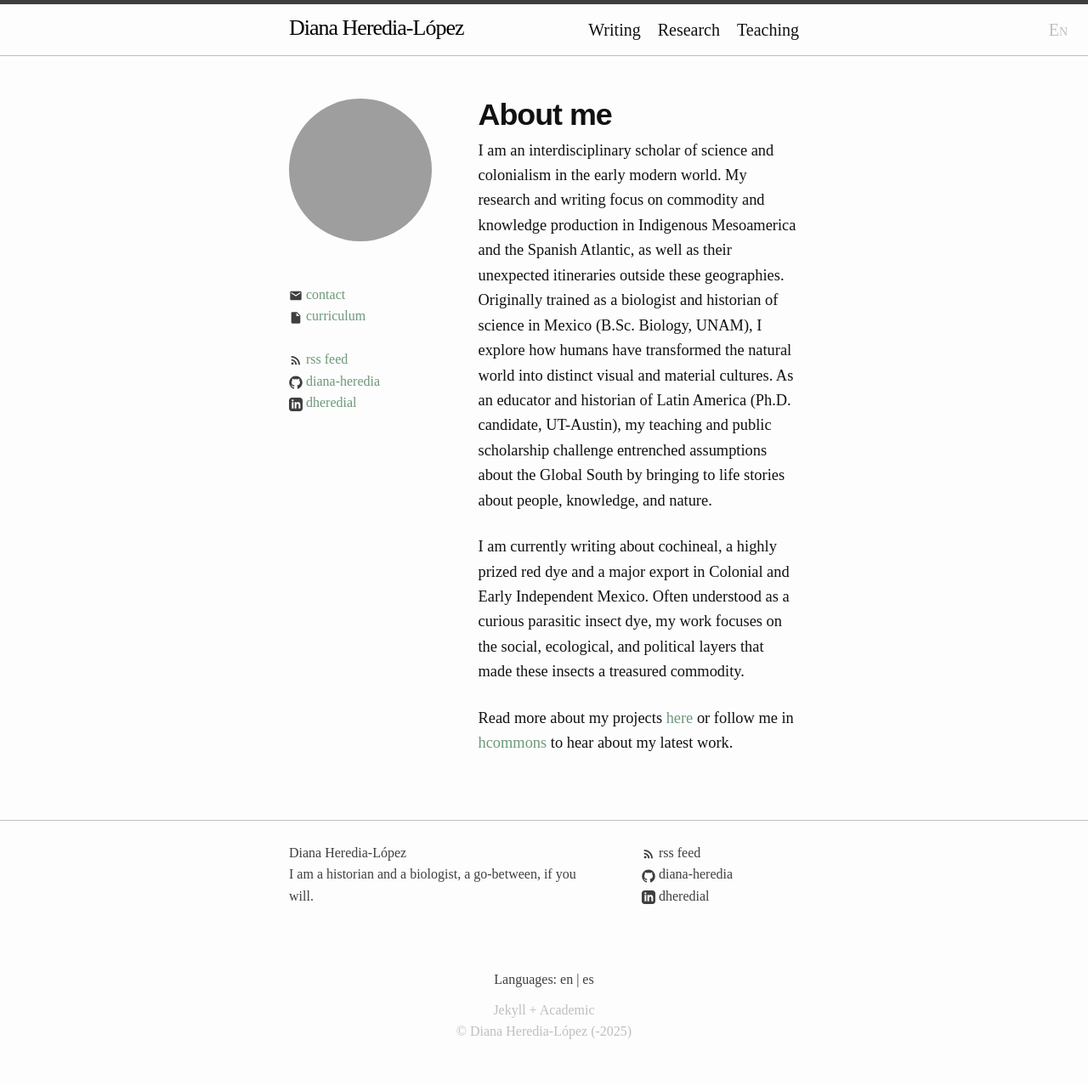
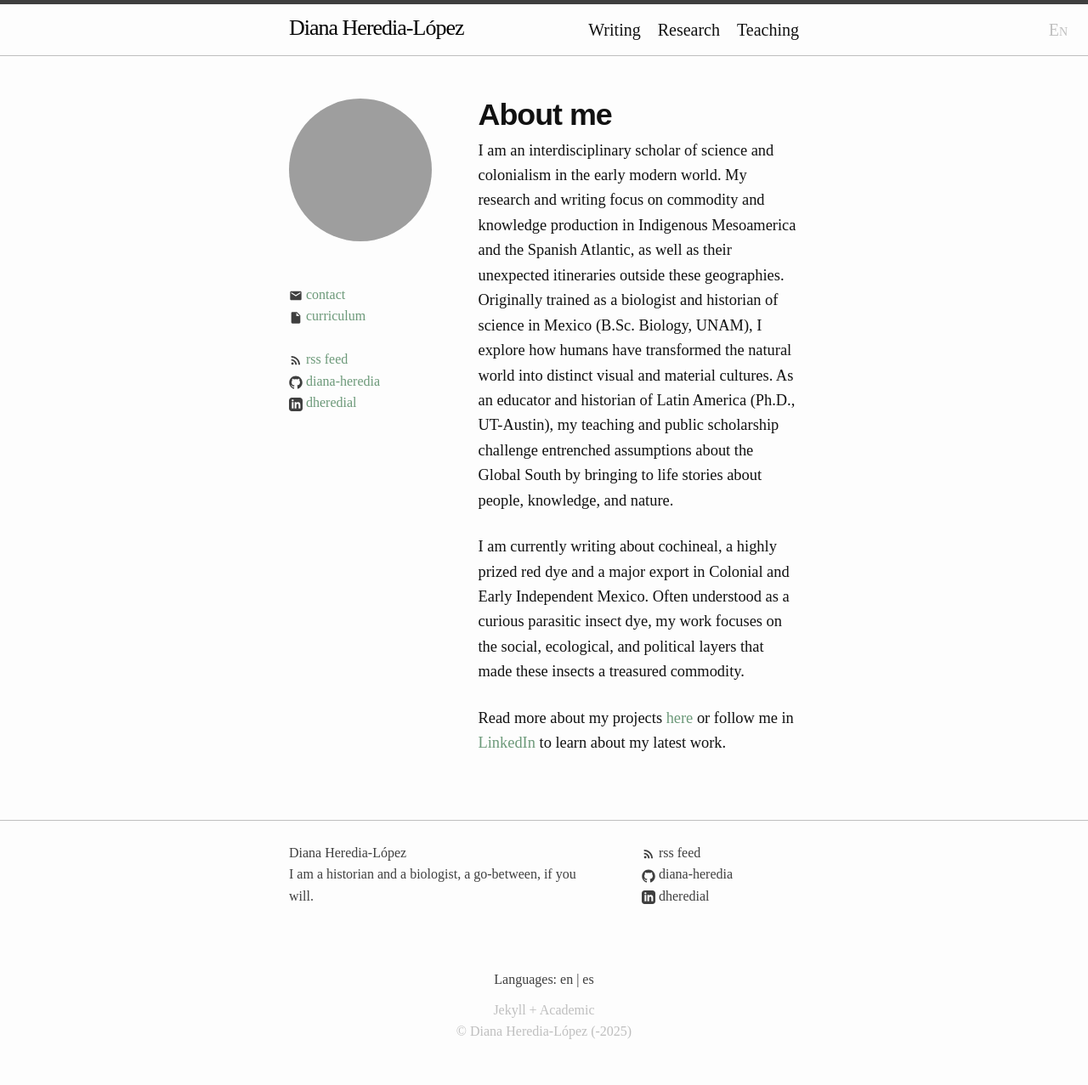
Before and after one commit to diana-heredia/diana-heredia.github.io, a Jekyll site: the page built from index.markdown, in a window 1280 px wide. Shown: the whole page at 85% size. Built offline with Jekyll 4.4.1, drawn with Linux system fonts in a browser that asks for light colours; some web fonts are replaced; grey boxes are pictures that could not be loaded.

Commit message:
Update index.markdown
updated to add Linked In and PhD completion

```diff
--- a/index.markdown
+++ b/index.markdown
@@ -7,6 +7,6 @@
 invisible: true
 permalink:
 ---
-I am an interdisciplinary scholar of science and colonialism in the early modern world. My research and writing focus on commodity and knowledge production in Indigenous Mesoamerica and the Spanish Atlantic, as well as their unexpected itineraries outside these geographies. Originally trained as a biologist and historian of science in Mexico (B.Sc. Biology, UNAM), I explore how humans have transformed the natural world into distinct visual and material cultures. As an educator and historian of Latin America (Ph.D. candidate, UT-Austin), my teaching and public scholarship challenge entrenched assumptions about the Global South by bringing to life stories about people, knowledge, and nature.
+I am an interdisciplinary scholar of science and colonialism in the early modern world. My research and writing focus on commodity and knowledge production in Indigenous Mesoamerica and the Spanish Atlantic, as well as their unexpected itineraries outside these geographies. Originally trained as a biologist and historian of science in Mexico (B.Sc. Biology, UNAM), I explore how humans have transformed the natural world into distinct visual and material cultures. As an educator and historian of Latin America (Ph.D., UT-Austin), my teaching and public scholarship challenge entrenched assumptions about the Global South by bringing to life stories about people, knowledge, and nature.
 <p>I am currently writing about cochineal, a highly prized red dye and a major export in Colonial and Early Independent Mexico. Often understood as a curious parasitic insect dye, my work focuses on the social, ecological, and political layers that made these insects a treasured commodity.</p>
-<p>Read more about my projects <a href="https://diana-heredia.github.io/en/research/">here</a> or follow me in <a href="https://hcommons.social/@dheredial">hcommons</a> to hear about my latest work.</p>
+<p>Read more about my projects <a href="https://diana-heredia.github.io/en/research/">here</a> or follow me in <a href="www.linkedin.com/in/dheredial">LinkedIn</a> to learn about my latest work.</p>
```
